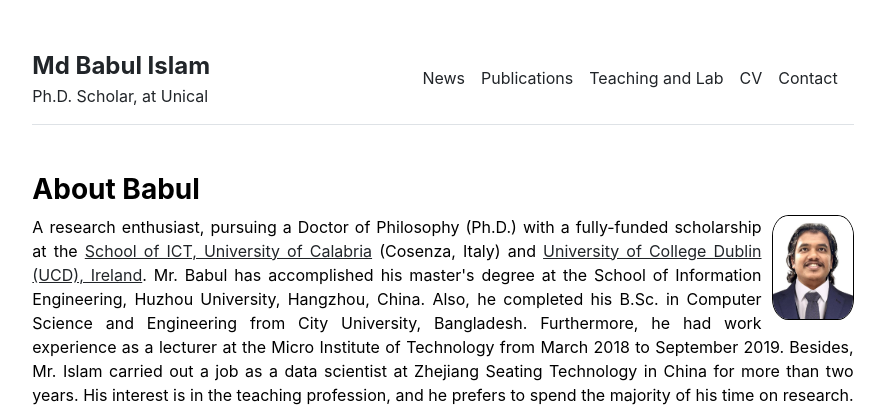
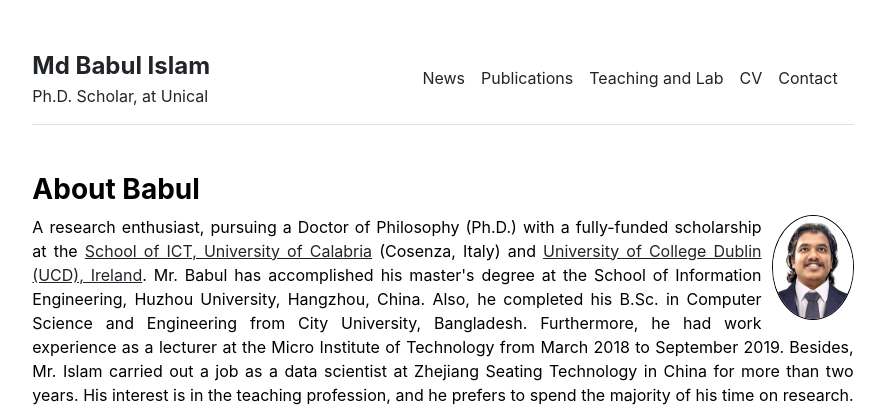
Before and after one commit to babulcseian/babulcseian.github.io, a Jekyll site: the page built from index.md, in a window 1280 px wide. Shown: the top 409 px of the page, without its empty margins (197-1082 px from the left). Built offline with Jekyll 4.4.1, drawn with Linux system fonts in a browser that asks for light colours; a style sheet for code colours, icons or effects is not loaded.

Commit message:
Update home.html

```diff
--- a/_layouts/home.html
+++ b/_layouts/home.html
@@ -6,7 +6,7 @@
   <div class="col-md-15">
     <h3 class="fw-bold">About Babul</h3>
 
-<img src="{{ site.github.url }}/assets/img/Md Babul Islam - 2 .jpeg" alt="Home" width="10%" width="20" title="MSc Graduation" style="float:right; margin-left:10px; margin-bottom:3px; border: solid black 1px; padding=2px; border-radius: 20%">
+<img src="{{ site.github.url }}/assets/img/Md Babul Islam - 2 .jpeg" alt="Home" width="10%" width="20" title="MSc Graduation" style="float:right; margin-left:10px; margin-bottom:3px; border: solid black 1px; padding=2px; border-radius: 90%">
 
     <p align="justify"> A research enthusiast, pursuing a Doctor of Philosophy (Ph.D.) with a fully-funded scholarship at the <a class="other" href='https://dottorato.dimes.unical.it/students/md-babul-islam'>School of ICT, University of Calabria</a> (Cosenza, Italy)
        and <a class="other" href='https://www.ucd.ie/'>University of College Dublin (UCD), Ireland</a>.
```
